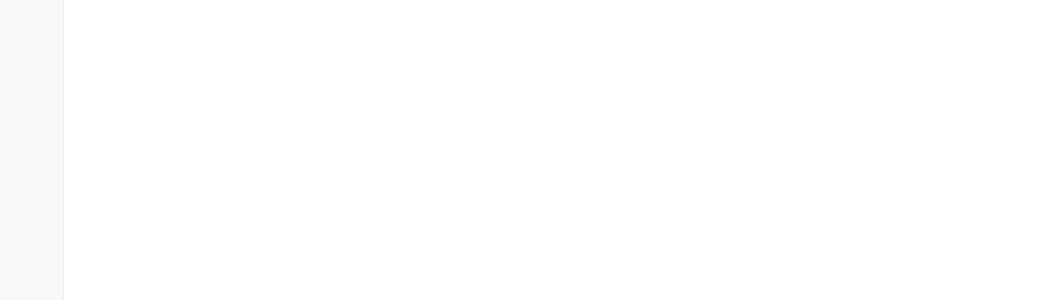
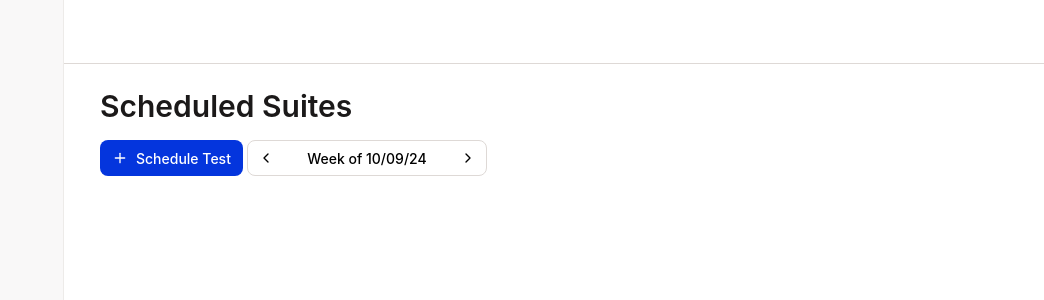
Before and after one commit to Wenxchn/E2E-Scheduler, a Next.js app: page /scheduler in a window 1280 px wide. Shown: the top 300 px of the page, without its empty margins (236-1280 px from the left). Built offline with nearby package versions, Linux system fonts and the light colour scheme; no server answers; the database is empty.

Commit message:
Add: right panel design without the calendar or functionality

```diff
--- a/app/layout.tsx
+++ b/app/layout.tsx
@@ -30,7 +30,7 @@ export default function RootLayout({
 }>) {
   return (
     <html lang="en" className={geistSans.className} suppressHydrationWarning>
-      <body className="bg-white text-foreground">
+      <body className="bg-warmGray text-foreground font-sans">
         <ThemeProvider
           attribute="class"
           defaultTheme="system"
--- a/app/scheduler/page.tsx
+++ b/app/scheduler/page.tsx
@@ -1,14 +1,53 @@
 import { createClient } from '@/utils/supabase/server'
 import { Button } from '@/components/ui/button'
+import {
+  CalendarDays,
+  ChevronLeft,
+  ChevronRight,
+  List,
+  Plus,
+} from 'lucide-react'
 
 export default async function Countries() {
   const supabase = await createClient()
   const { data: testSuites } = await supabase.from('Test Suites').select()
 
   return (
-    <div className="flex w-[1440px] h-[1024px]">
+    <div className="flex w-[1440px] h-[1024px] text-black">
       <div className="bg-warmGray w-[300px] h-[1024px] p-2 border-r border-warmGray-150"></div>
-      <div className="bg-white w-[1140px] h-[1024px] h-auto"></div>
+      <div className="bg-white w-[1140px] h-[1024px] h-auto">
+        <div className="flex-grow h-[64px] border-b-[1px] border-warmGray-200"></div>
+        <div className="h-[960px] pt-6 pr-9 pb-6 pl-9 gap-4">
+          <div className="h-[36px] gap-[12px] mb-[16px]">
+            <h2 className="text-warmGray-1100 font-semibold text-[30px] leading-[36px]">
+              Scheduled Suites
+            </h2>
+          </div>
+          <div className="h-[36px] flex justify-between">
+            <div className="flex w-[398px] h-[36px] gap-[4px]">
+              <Button
+                className="pt-2 pr-3 pb-2 pl-3 text-[14px] rounded-[8px] h-[36px]"
+                variant={'coreBlue'}
+              >
+                <Plus /> Schedule Test
+              </Button>
+              <Button className="bg-white text-black border-[1px] border-warmGray-200 hover:bg-warmGray-200 text-[14px] rounded-[8px] p-[10px] w-[240px] h-[36px] justify-between">
+                <ChevronLeft />
+                <p className="">Week of 10/09/24</p>
+                <ChevronRight />
+              </Button>
+            </div>
+            <div className="bg-warmGray-150 rounded-[8px]">
+              <Button className="bg-warmGray-150 w-[36px] h-[36px] hover:bg-warmGray pt-[8px] pr-[12px] pb-[8px] pl-[12px] rounded-[8px]">
+                <List color="black" />
+              </Button>
+              <Button className="bg-white border-[1px] border-warmGray-200 hover:bg-warmGray w-[36px] h-[36px] pt-[8px] pr-[12px] pb-[8px] pl-[12px] gap-4 rounded-[8px]">
+                <CalendarDays color="black" />
+              </Button>
+            </div>
+          </div>
+        </div>
+      </div>
     </div>
   )
 }
--- a/components/ui/button.tsx
+++ b/components/ui/button.tsx
@@ -18,6 +18,7 @@ const buttonVariants = cva(
           'bg-secondary text-secondary-foreground hover:bg-secondary/80',
         ghost: 'hover:bg-accent hover:text-accent-foreground',
         link: 'text-primary underline-offset-4 hover:underline',
+        coreBlue: 'bg-coreBlue text-white hover:bg-coreBlue-hover',
       },
       size: {
         default: 'h-10 px-4 py-2',
--- a/tailwind.config.ts
+++ b/tailwind.config.ts
@@ -25,7 +25,7 @@ const config = {
         background: 'hsl(var(--background))',
         foreground: 'hsl(var(--foreground))',
         primary: {
-          DEFAULT: '#0435DD',
+          DEFAULT: 'hsl(var(--primary))',
           foreground: 'hsl(var(--primary-foreground))',
         },
         secondary: {
@@ -55,12 +55,21 @@ const config = {
         warmGray: {
           DEFAULT: '#F9F8F8',
           150: '#EDEBE9',
+          200: '#DED9D6',
+          1100: '#1B1919',
+        },
+        coreBlue: {
+          DEFAULT: '#0435DD',
+          hover: '#032fc6',
         },
       },
       borderRadius: {
         lg: 'var(--radius)',
         md: 'calc(var(--radius) - 2px)',
         sm: 'calc(var(--radius) - 4px)',
+      },
+      fontFamily: {
+        sans: ['inter'],
       },
       keyframes: {
         'accordion-down': {
```
Also changed, not shown: components/theme-switcher.tsx (+24 -24 lines).
